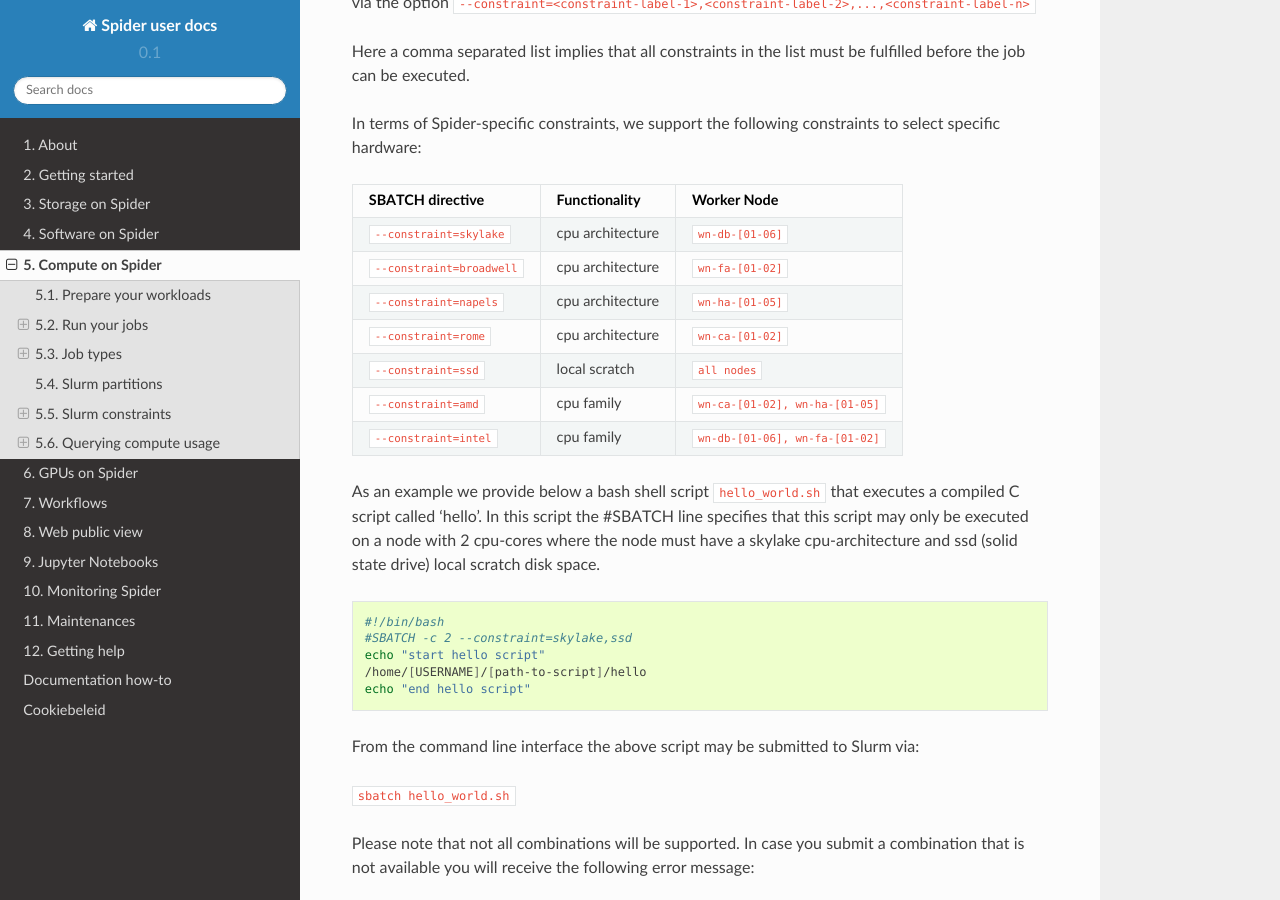
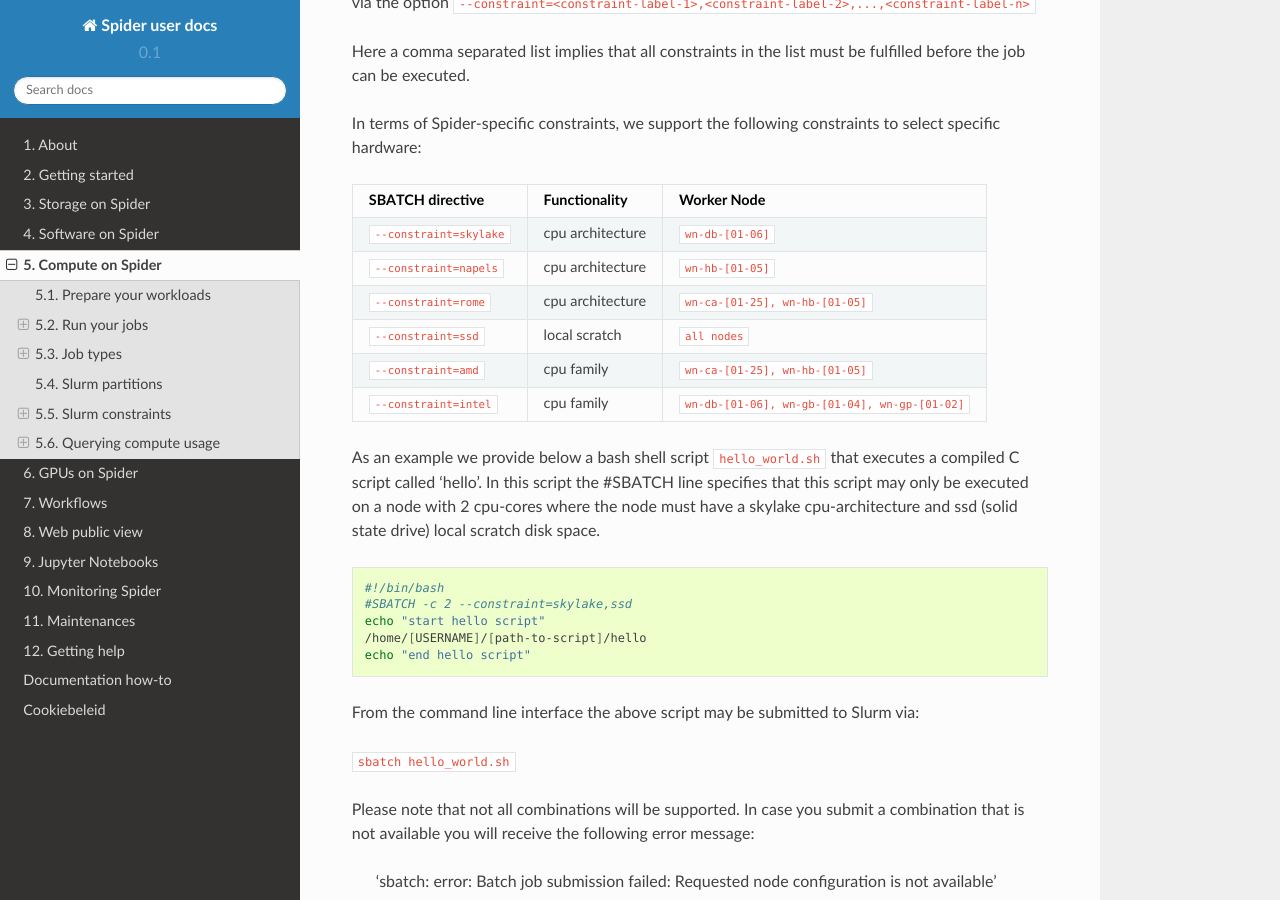
Before and after one commit to sara-nl/spiderdocs, a Sphinx documentation site: the page built from source/Pages/compute_on_spider.rst, in a window 1280 px wide and 900 px high, scrolled down 5762 px. Built offline with Sphinx 7.4.7 and the Read the Docs theme 2.0.0, drawn with Linux system fonts in a browser that asks for light colours.

Commit message:
Update wn cpu architecture
User pointed out in SD-35929 that broadwell is not available
anymore. It was time to update the arch list in the documentation.

```diff
--- a/source/Pages/compute_on_spider.rst
+++ b/source/Pages/compute_on_spider.rst
@@ -291,12 +291,11 @@
 SBATCH directive              Functionality          Worker Node
 ==========================    ===================    =================
 ``--constraint=skylake``      cpu architecture       ``wn-db-[01-06]``
-``--constraint=broadwell``    cpu architecture       ``wn-fa-[01-02]``
-``--constraint=napels``       cpu architecture       ``wn-ha-[01-05]``
-``--constraint=rome``         cpu architecture       ``wn-ca-[01-02]``
+``--constraint=napels``       cpu architecture       ``wn-hb-[01-05]``
+``--constraint=rome``         cpu architecture       ``wn-ca-[01-25], wn-hb-[01-05]``
 ``--constraint=ssd``          local scratch          ``all nodes``
-``--constraint=amd``          cpu family             ``wn-ca-[01-02], wn-ha-[01-05]``
-``--constraint=intel``        cpu family             ``wn-db-[01-06], wn-fa-[01-02]``
+``--constraint=amd``          cpu family             ``wn-ca-[01-25], wn-hb-[01-05]``
+``--constraint=intel``        cpu family             ``wn-db-[01-06], wn-gb-[01-04], wn-gp-[01-02]``
 ==========================    ===================    =================
 
 
```
